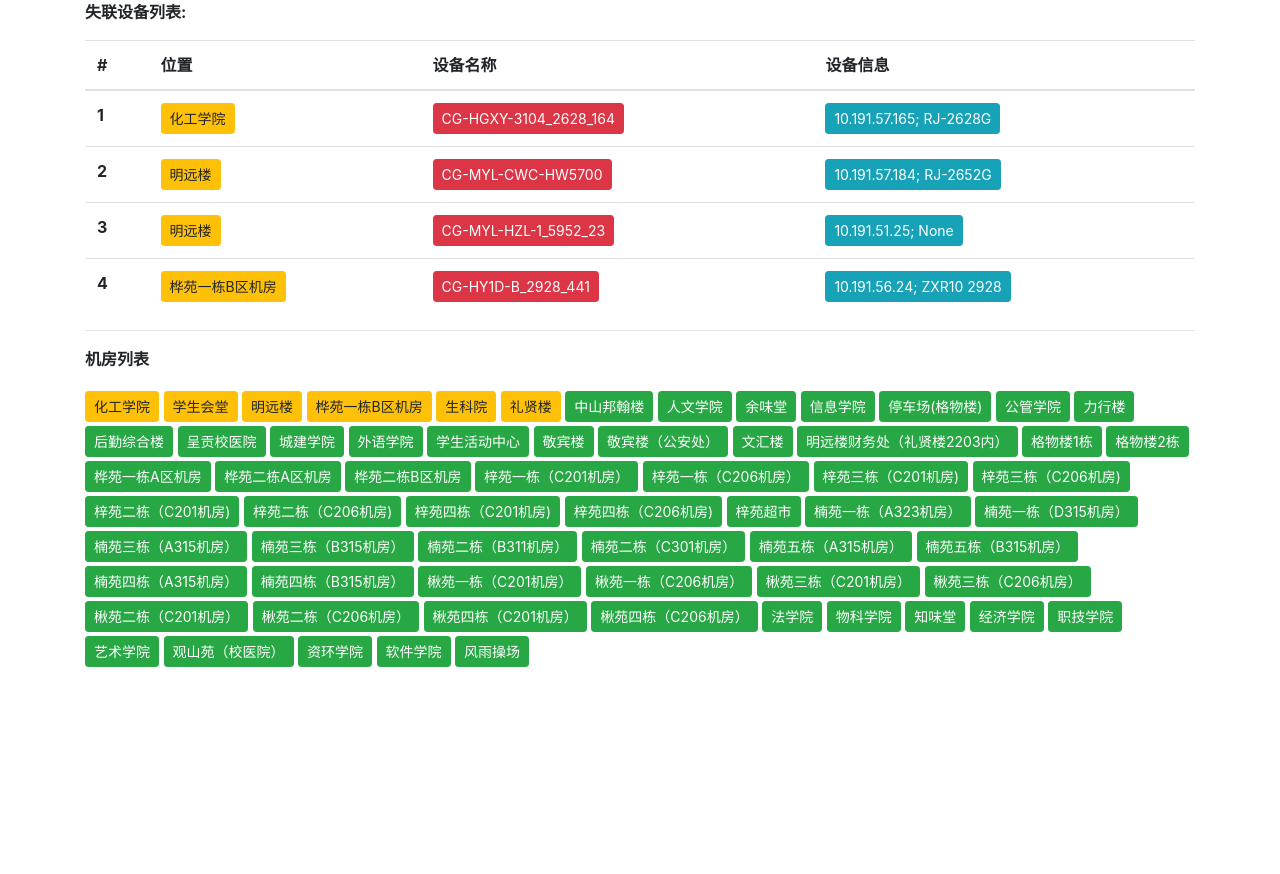
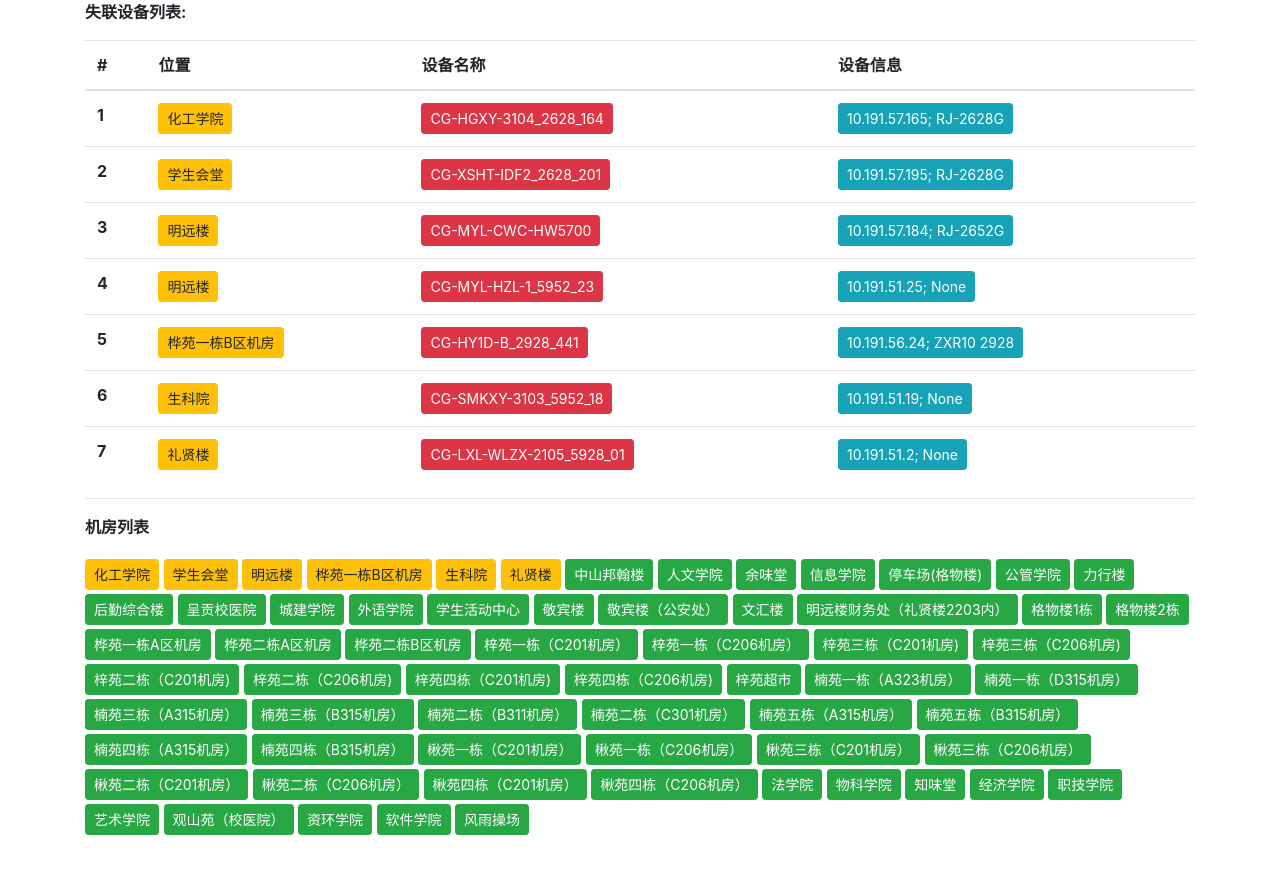
Before and after one commit to yukikaze66/ip_watcher, a Jekyll site: the page built from index.html, in a window 1280 px wide. Shown: the top 874 px of the page. Built offline with Jekyll 4.4.1, drawn with Linux system fonts in a browser that asks for light colours; nearby versions of some CDN libraries.

Commit message:
update ping test

```diff
--- a/_data/failed_equipment_list.yml
+++ b/_data/failed_equipment_list.yml
@@ -2,6 +2,12 @@
 - name: CG-HGXY-3104_2628_164
   ip: 10.191.57.165
   position: 化工学院
+  type:  RJ-2628G
+  campus: cg
+
+- name: CG-XSHT-IDF2_2628_201
+  ip: 10.191.57.195
+  position: 学生会堂
   type:  RJ-2628G
   campus: cg
 
@@ -22,3 +28,15 @@
   position: 桦苑一栋B区机房
   type:  ZXR10 2928
   campus: cg
+
+- name: CG-SMKXY-3103_5952_18
+  ip: 10.191.51.19
+  position: 生科院
+  type:  None
+  campus: cg
+
+- name: CG-LXL-WLZX-2105_5928_01
+  ip: 10.191.51.2
+  position: 礼贤楼
+  type:  None
+  campus: cg
```
Also changed, not shown: 1 other file.
